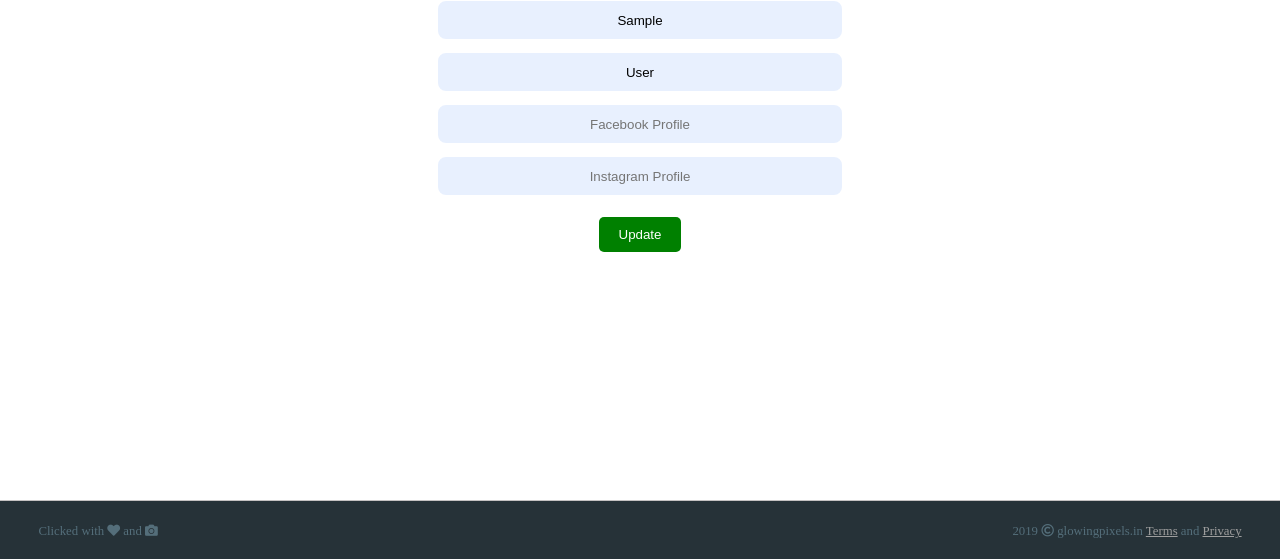
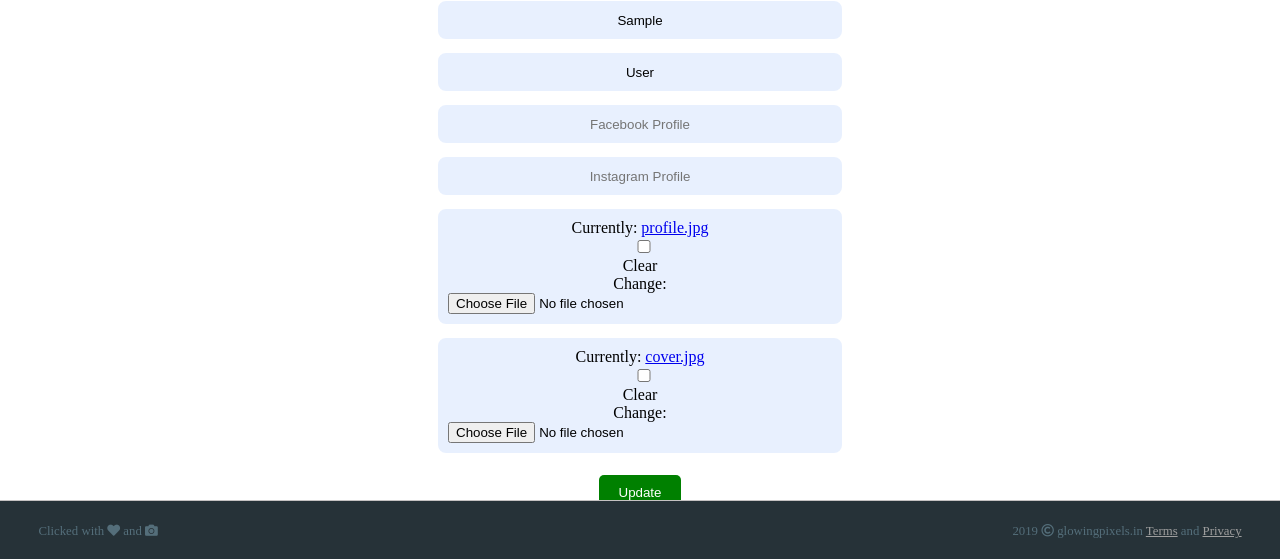
Before and after one commit to GlowingPixels/gp_web, a Django app: page /accounts/settings/ in a window 1280 px wide. Shown: the part 241-800 px from the top of the page. Run offline with Django 3.2, Linux system fonts and the light colour scheme; the visitor is signed in with stand-in values (Sample User, id 1); data that the repository does not hold is empty; some libraries are stand-ins or nearby versions.

Commit message:
Link to photo cards added

```diff
--- a/templates/gallery/homepage.html
+++ b/templates/gallery/homepage.html
@@ -30,13 +30,13 @@
                     </div>
 
                     <div class="enlarge">
-                        <div class="backLay onThumbnail">
+                        <div class="backLay onThumbnail" likes="{{ img.likes.count }}">
                             <i class="fas fa-expand"></i>
                         </div>
                     </div>
 
                     <div class="postBy">
-                        <a href="#">
+                        <a href="{% url 'users:fellow_user' img.contributor %}">
                             <span class="onThumbnail">
                                 By {{ img.contributor }}
                             </span>
@@ -65,8 +65,8 @@
             <div class="afterZoomDetails">
                 <a href="#" class="postByName"></a>
                 <div class="totalLike">
-                    99
                     <i class="fas fa-heart"></i>
+                    <span></span>
                 </div>
                 <div class="download">
                     DOWNLOAD
--- a/templates/registration/settings.html
+++ b/templates/registration/settings.html
@@ -30,7 +30,12 @@
                 <div class="form-group userID">
                     {% render_field form.instagram_link class="form-control" placeholder="Instagram Profile" %}
                 </div>
-
+                <div class="form-group userID">
+                    {% render_field form.profile_pic class="form-control" name="profile_pic" %}
+                </div>
+                <div class="form-group userID">
+                    {% render_field form.cover_pic class="form-control" name="cover_pic"%}
+                </div>
                 <input type="submit" class="btn btn-primary loginBtn" value="Update">
             </form>
         </div>
--- a/templates/registration/signup.html
+++ b/templates/registration/signup.html
@@ -58,7 +58,7 @@
                 {% endif %}
 
                 <!-- bad Backend -->
-                <div style="display:none">
+                <div>
                     {% render_field form.profile_pic %}
                     {% render_field form.cover_pic %}
                 </div>
--- a/users/forms.py
+++ b/users/forms.py
@@ -11,4 +11,4 @@
 
     class Meta:
         model = CustomUser
-        fields = ('first_name', 'last_name', 'instagram_link', 'facebook_link')
+        fields = ('first_name', 'last_name', 'instagram_link', 'facebook_link', 'profile_pic', 'cover_pic')
--- a/users/models.py
+++ b/users/models.py
@@ -4,7 +4,7 @@
 
 class CustomUser(AbstractUser):
 
-    profile_pic = models.ImageField(upload_to="profile_pic/", blank=True)
-    cover_pic = models.ImageField(upload_to="cover_pic/", blank=True)
+    profile_pic = models.ImageField(upload_to="profile_pic/", blank=True, default="profile.jpg")
+    cover_pic = models.ImageField(upload_to="cover_pic/", blank=True, default="cover.jpg")
     facebook_link = models.URLField(max_length=200, blank=True)
     instagram_link = models.URLField(max_length=200, blank=True)
--- a/users/views.py
+++ b/users/views.py
@@ -11,10 +11,20 @@
 
 def settings(request):
     if request.method == 'POST':
-        user_form = CustomUserChangeForm(request.POST, instance=request.user)
+        user_form = CustomUserChangeForm(request.POST, request.FILES, instance=request.user)
 
         if user_form.is_valid():
+            if 'profile_pic' in request.FILES:
+                profile_pic = request.FILES['profile_pic']
+                user_form.profile_pic = profile_pic
+                user_form.save(commit=False)
+
+            if 'cover_pic' in request.FILES:
+                cover_pic = request.FILES['cover_pic']
+                user_form.cover_pic = cover_pic
+                user_form.save(commit=False)
             user_form.save()
+
             return HttpResponseRedirect(reverse_lazy('users:profile'))
         else:
             print(user_form.errors)
```
Also changed, not shown: static/js/homepage.js (+8 -2 lines), static/images/cover.jpg (renamed from static/images/coverImg.jpg), static/images/profile.jpg (renamed from static/images/img.jpg), users/migrations/0006_auto_20190124_1314.py (added).
